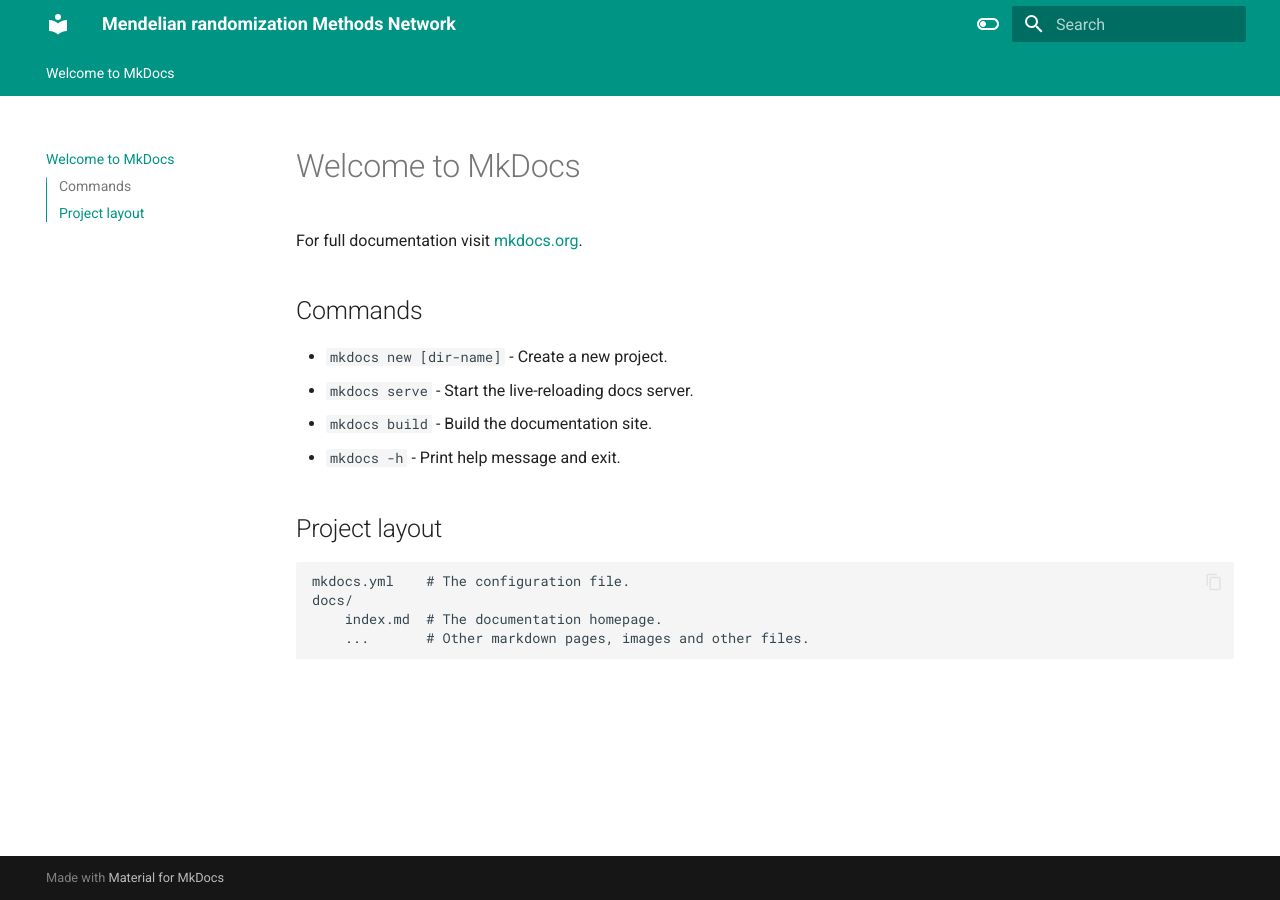
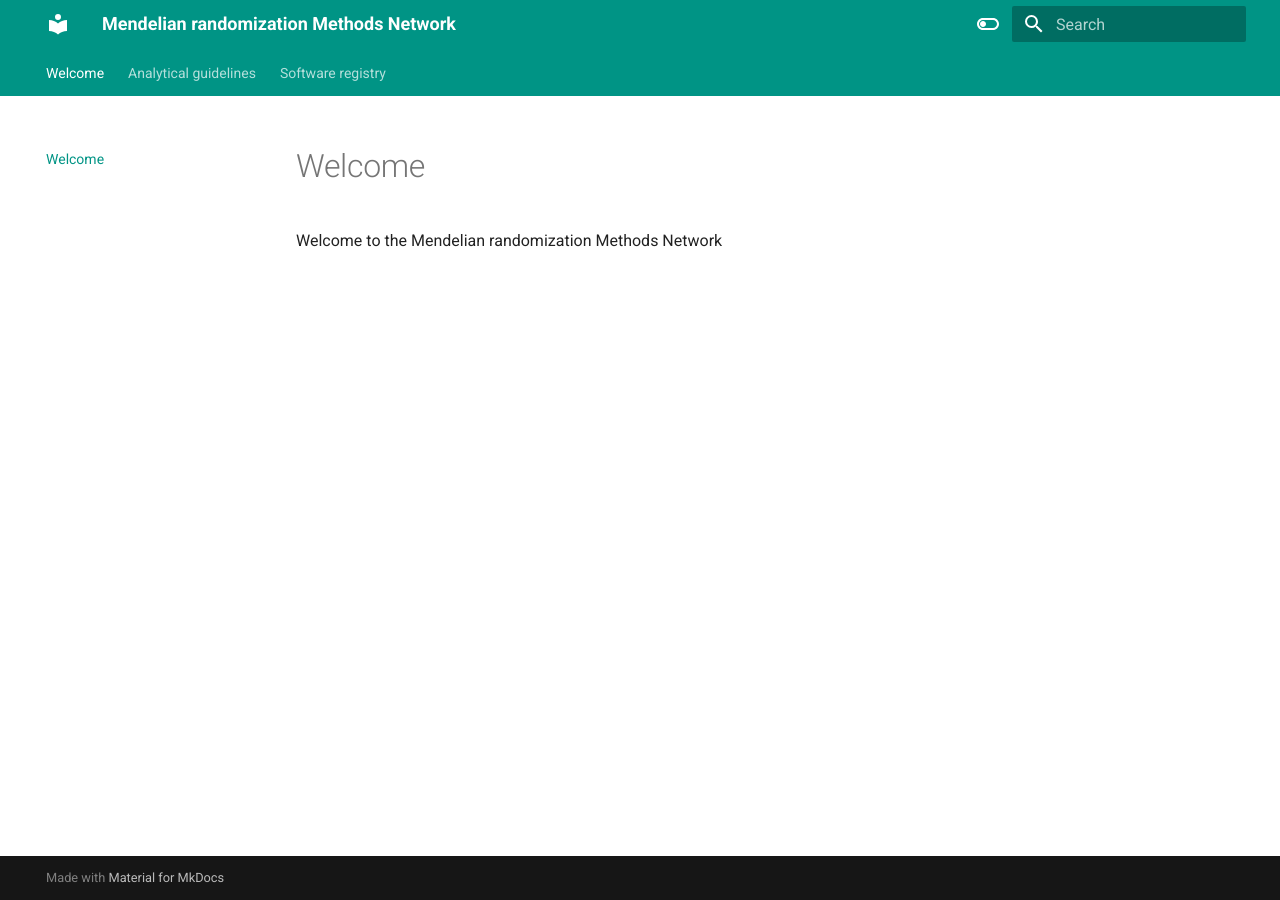
Before and after one commit to open-mr-project/open-mr-project.github.io, an MkDocs documentation site: the page built from docs/index.md, in a window 1280 px wide. Built offline with MkDocs 1.6.1 and Material for MkDocs 9.7.7, drawn with Linux system fonts in a browser that asks for light colours.

Commit message:
Initial layout

```diff
--- a/docs/index.md
+++ b/docs/index.md
@@ -1,17 +1,3 @@
-# Welcome to MkDocs
+# Welcome
 
-For full documentation visit [mkdocs.org](https://www.mkdocs.org).
-
-## Commands
-
-* `mkdocs new [dir-name]` - Create a new project.
-* `mkdocs serve` - Start the live-reloading docs server.
-* `mkdocs build` - Build the documentation site.
-* `mkdocs -h` - Print help message and exit.
-
-## Project layout
-
-    mkdocs.yml    # The configuration file.
-    docs/
-        index.md  # The documentation homepage.
-        ...       # Other markdown pages, images and other files.
+Welcome to the Mendelian randomization Methods Network
--- /dev/null
+++ b/docs/software-registry.md
@@ -0,0 +1,9 @@
+# Software registry
+
+## Submission
+
+## Benchmarking
+
+### Simulations
+
+### Empirical analysis
```
Also changed, not shown: docs/analytical-guidelines.md (added, +13 -0 lines).
